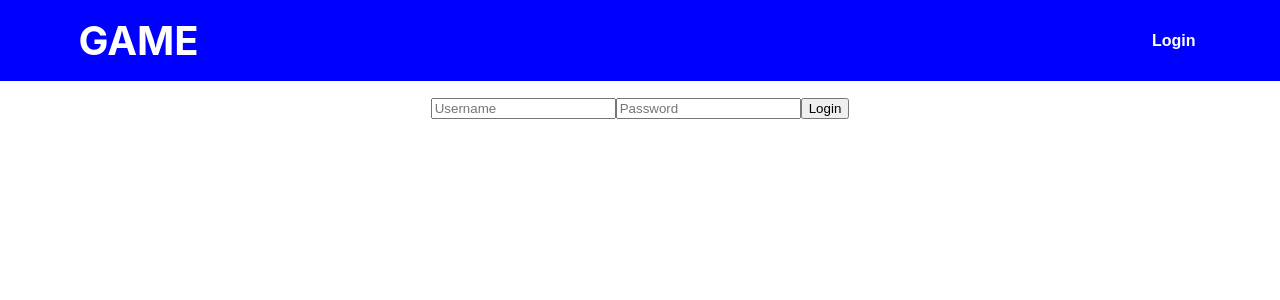
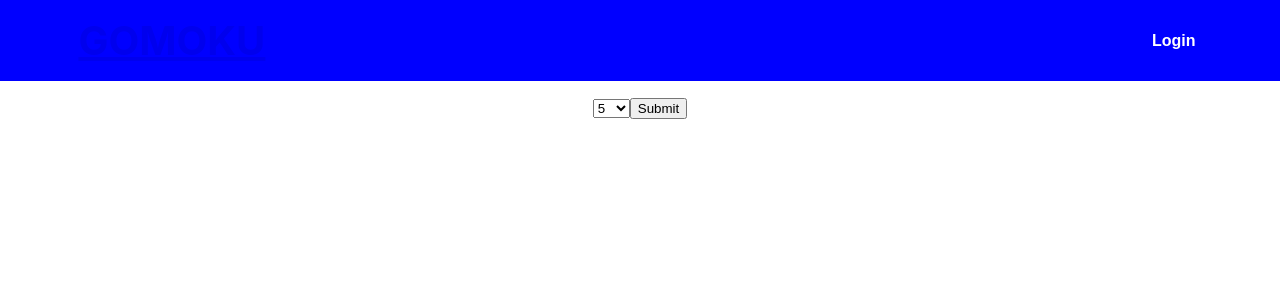
Before and after one commit to mpapaada/ass2, a React (Create React App) app: page / in a window 1280 px wide. Shown: the top 300 px of the page. Built offline with nearby package versions, Linux system fonts and the light colour scheme.

Commit message:
Route amd Navigation implemented

```diff
--- a/package.json
+++ b/package.json
@@ -12,6 +12,7 @@
     "@types/react-dom": "^18.2.7",
     "react": "^18.2.0",
     "react-dom": "^18.2.0",
+    "react-router-dom": "6",
     "react-scripts": "5.0.1",
     "typescript": "^4.9.5",
     "web-vitals": "^2.1.4"
--- a/src/App.tsx
+++ b/src/App.tsx
@@ -1,16 +1,23 @@
+import { Routes, Route, Navigate } from 'react-router-dom';
 import {Header} from './components';
 import { Home, History, Log, Login, Game } from './pages';
 
-import './App.css';
+import style from './App.module.css';
 
 
 function App() {
   return (
     <>
       <Header />
-      <main className='main'>
-        {/* <Home /> */}
-        <Login />
+      <main className={style.main}>
+        <Routes>
+          <Route path='/' element={<Home/>}/>
+          <Route path='login' element={<Login/>}/>
+          <Route path='game' element={<Game/>}/>
+          <Route path='games' element={<History/>}/>
+          <Route path='games/:gameId' element={<Log/>}/>
+          <Route path='*' element={<Navigate to="/" replace/>}/>
+        </Routes>
       </main>
     </>
   )
--- a/src/components/Header.tsx
+++ b/src/components/Header.tsx
@@ -1,12 +1,15 @@
+import { Link,Navigate,useNavigate } from "react-router-dom"
 import style  from "./Header.module.css"
 
 export default function Header() {
+  const navigate = useNavigate()
+
   return (
     <header className={style.header}>
       <div className={style.container}>
-        <span>GAME</span>
+        <Link to="/">Gomoku</Link>
         <div className={style.actions}>
-          <button className={style.action}>Login</button>
+          <button className={style.action} onClick={() => navigate('login')}>Login</button>
         </div>
       </div>
     </header>
--- /dev/null
+++ b/src/components/Option.tsx
@@ -0,0 +1,11 @@
+import style from './Option.module.css'
+
+type OptionProps ={
+    value: number
+}
+export default function Option(props: OptionProps) {
+    const{ value }= props
+  return (
+    <option className={style.option} value={value}>{value}</option>
+  )
+}
--- a/src/components/index.tsx
+++ b/src/components/index.tsx
@@ -3,3 +3,4 @@ export { default as Select} from './Select'
 export { default as Input} from './Input'
 export { default as Button} from './Button'
 export { default as Message} from './Message'
+export { default as Option} from './Option'
--- a/src/index.tsx
+++ b/src/index.tsx
@@ -1,5 +1,6 @@
 import React from 'react';
 import ReactDOM from 'react-dom/client';
+import { BrowserRouter } from 'react-router-dom';
 import './index.css';
 import App from './App';
 import reportWebVitals from './reportWebVitals';
@@ -9,7 +10,9 @@ const root = ReactDOM.createRoot(
 );
 root.render(
   <React.StrictMode>
-    <App />
+    <BrowserRouter>
+      <App />
+    </BrowserRouter>
   </React.StrictMode>
 );
 
--- a/src/pages/Home.tsx
+++ b/src/pages/Home.tsx
@@ -1,13 +1,39 @@
 
 import { useState } from "react";
-import {Button, Select} from "../components"
+import {Button, Select, Option} from "../components"
 
 import style from "./Home.module.css"
 
 export default function Home() {
+  const [size, setSize] = useState('')
+  const minSize = 5
+  const maxSize = 20
+
+  const sizes: number[] = []
+  for(let i = minSize; i <= maxSize; i++){
+    sizes.push(i)
+  }
+
   return (
-    <form className={style.container}>
-      <Select ></Select>
+    <form className={style.container} onSubmit={(e) => {
+      e.preventDefault()
+      console.log(size)
+      }}>
+      <Select
+        name="size"
+        placeholder="15"
+        value={size}
+        onChange={(e) => {
+            setSize(e.target.value)
+          }}
+      >
+        {sizes.map((i) =>(
+          <Option key = {i} value={i}/>
+        ))
+      }
+      </Select>
+
+      <Button className={style.button}>Submit</Button>
     </form>
   )
 }
```
Also changed, not shown: src/App.module.css (renamed from src/App.css), src/components/Option.module.css (added), 1 other file (tests, documents, lock files or other folders).
